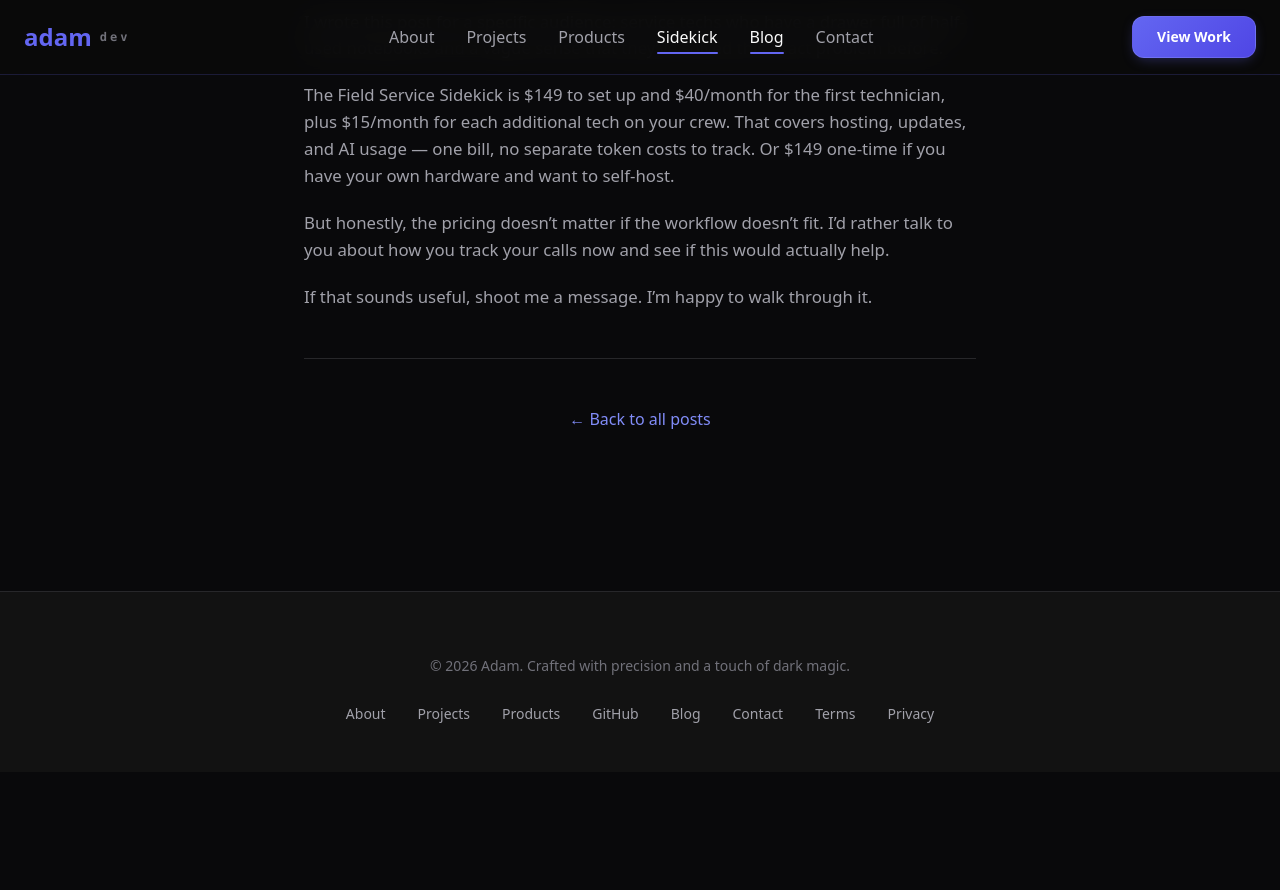
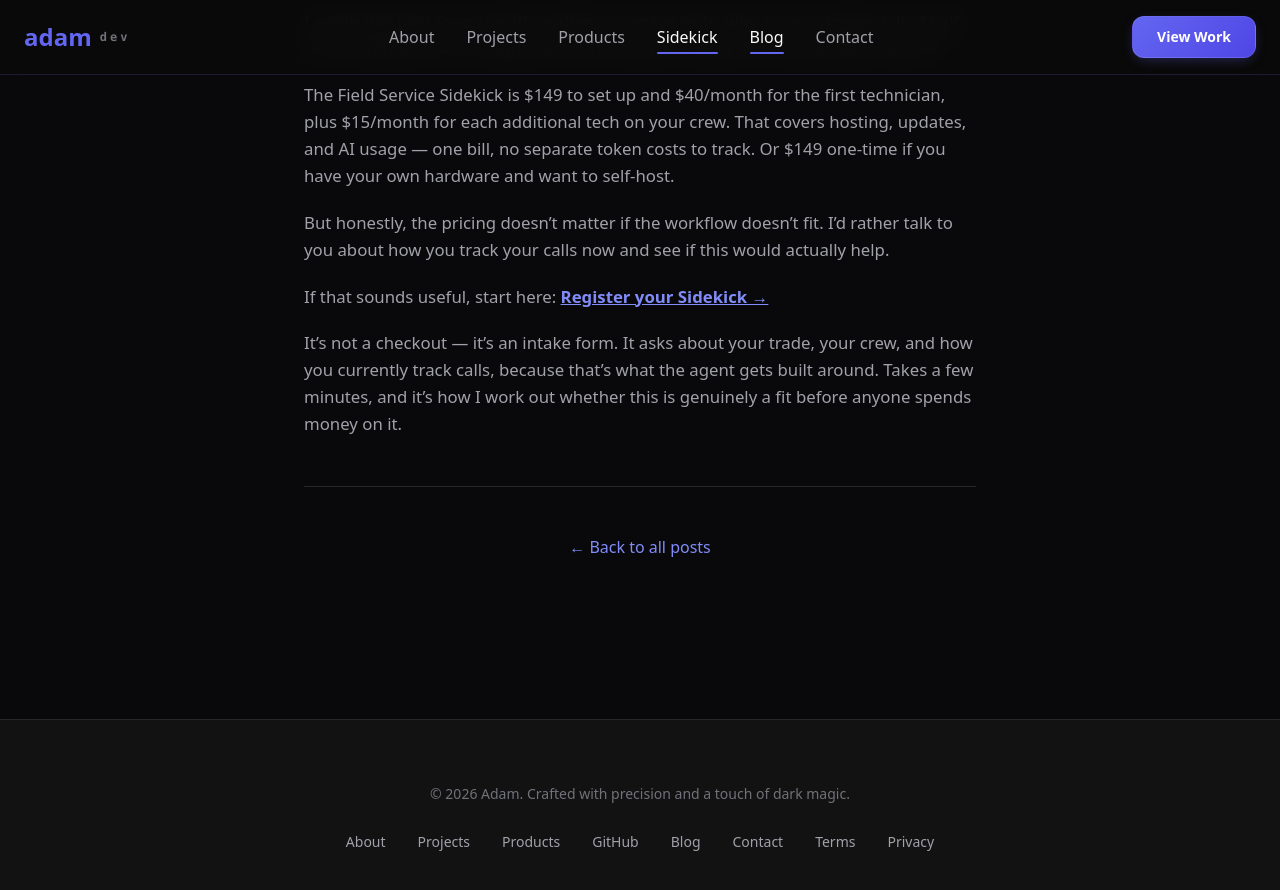
Before and after one commit to slashadams/Dev-Adam.com, a Jekyll site: the page built from _posts/2026-10-03-field-service-sidekick.md, in a window 1280 px wide and 900 px high, scrolled down 3995 px. Shown: the top 890 px of the window. Built offline with Jekyll 4.4.1, drawn with Linux system fonts in a browser that asks for light colours; nearby versions of some CDN libraries; before the commit the page ends 4767 px from its top, so only the background shows below that.

Commit message:
post: link the Sidekick post to its registration form
The closing CTA said 'shoot me a message' with no link anywhere in a
1,376-word product post. Replaced with a link to the intake form plus a
short note on what it is (an intake questionnaire, not a checkout).

Uses /field-service-sidekick/register/ — that form returns 200; the
register.html and bare-directory forms both 404.

```diff
--- a/_posts/2026-10-03-field-service-sidekick.md
+++ b/_posts/2026-10-03-field-service-sidekick.md
@@ -96,4 +96,6 @@ The Field Service Sidekick is $149 to set up and $40/month for the first technic
 
 But honestly, the pricing doesn't matter if the workflow doesn't fit. I'd rather talk to you about how you track your calls now and see if this would actually help.
 
-If that sounds useful, shoot me a message. I'm happy to walk through it.
+If that sounds useful, start here: **[Register your Sidekick →](/field-service-sidekick/register/)**
+
+It's not a checkout — it's an intake form. It asks about your trade, your crew, and how you currently track calls, because that's what the agent gets built around. Takes a few minutes, and it's how I work out whether this is genuinely a fit before anyone spends money on it.
```
